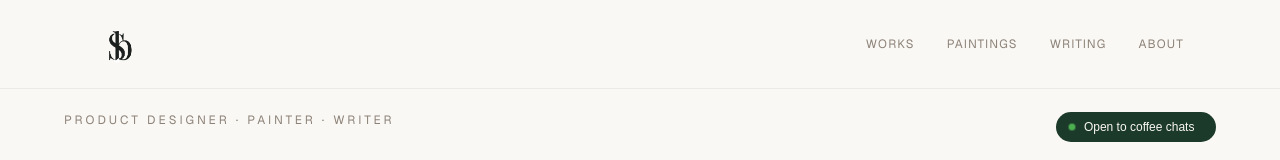
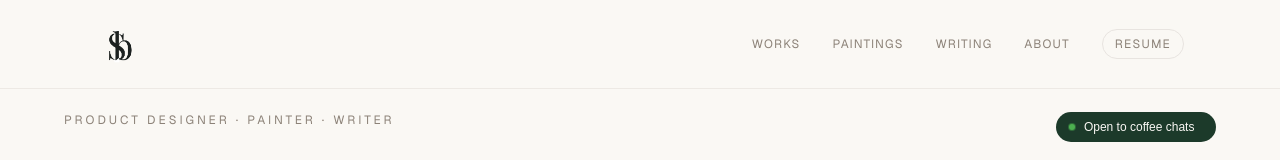
Before and after one commit to NanaAbenaBempong/artbysarps-v2, a Next.js app: page / in a window 1280 px wide. Shown: the top 160 px of the page. Built offline with nearby package versions, Linux system fonts and the light colour scheme.

Commit message:
Update src/app/components/Nav.tsx

```diff
--- a/src/app/components/Nav.tsx
+++ b/src/app/components/Nav.tsx
@@ -83,6 +83,19 @@ export default function Nav({ forceDark = false }: { forceDark?: boolean }) {
                 {label}
               </a>
             ))}
+            <a
+              href="/sarpomaa-bempong-resume.pdf"
+              download
+              target="_blank"
+              rel="noopener noreferrer"
+              className={`text-xs uppercase tracking-widest transition-colors duration-200 rounded-full px-3 py-1.5 border ${
+                navIsDark
+                  ? 'text-[#8AAAD8] border-[#1A2E48] hover:text-[#C8D8F0] hover:border-[#384868]'
+                  : 'text-[#8C8278] border-[#E8E4E0] hover:text-[#2C2820] hover:border-[#C4B8AE]'
+              }`}
+            >
+              Resume
+            </a>
           </div>
 
           {/* Hamburger button — mobile only */}
```
